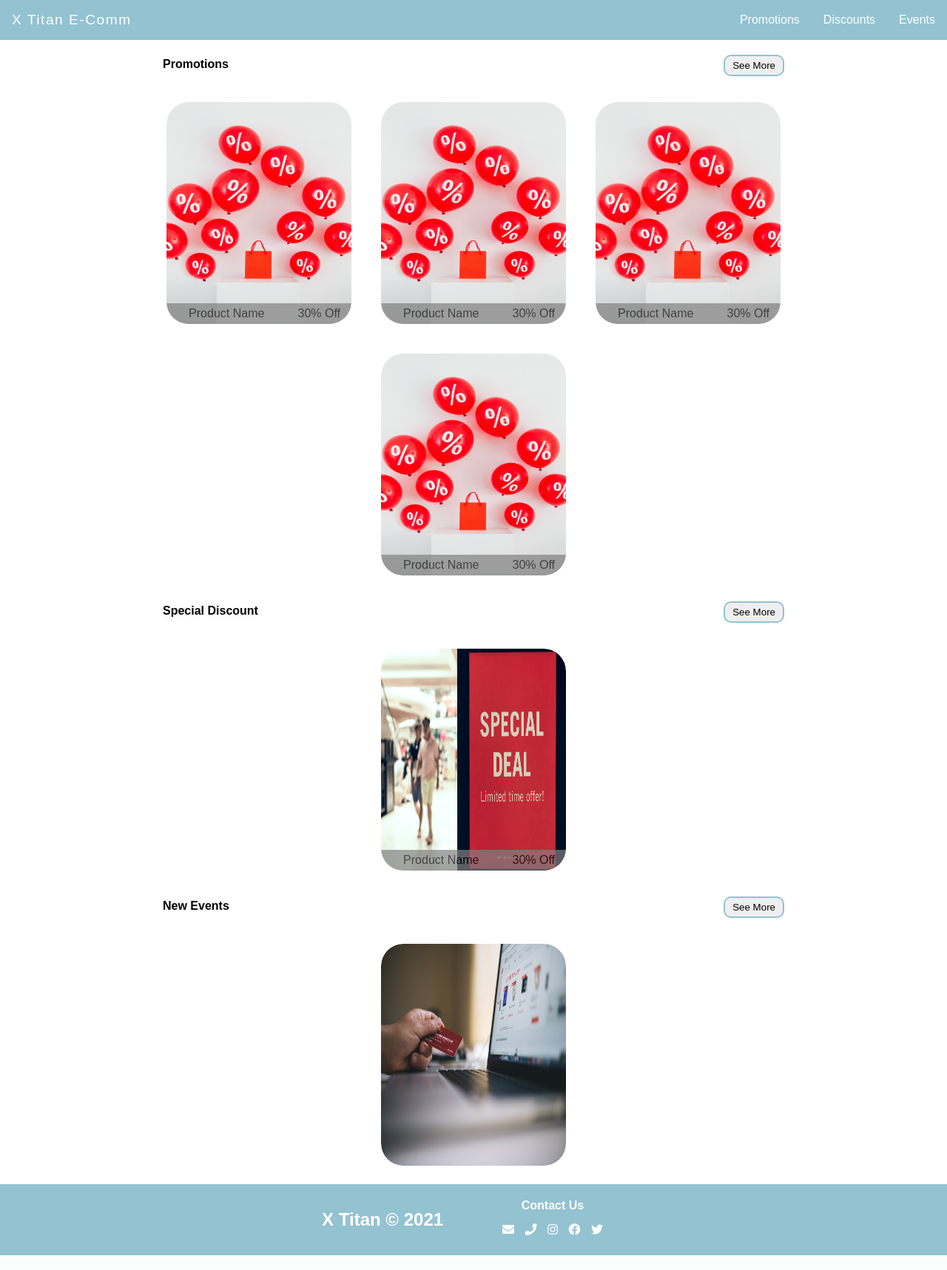
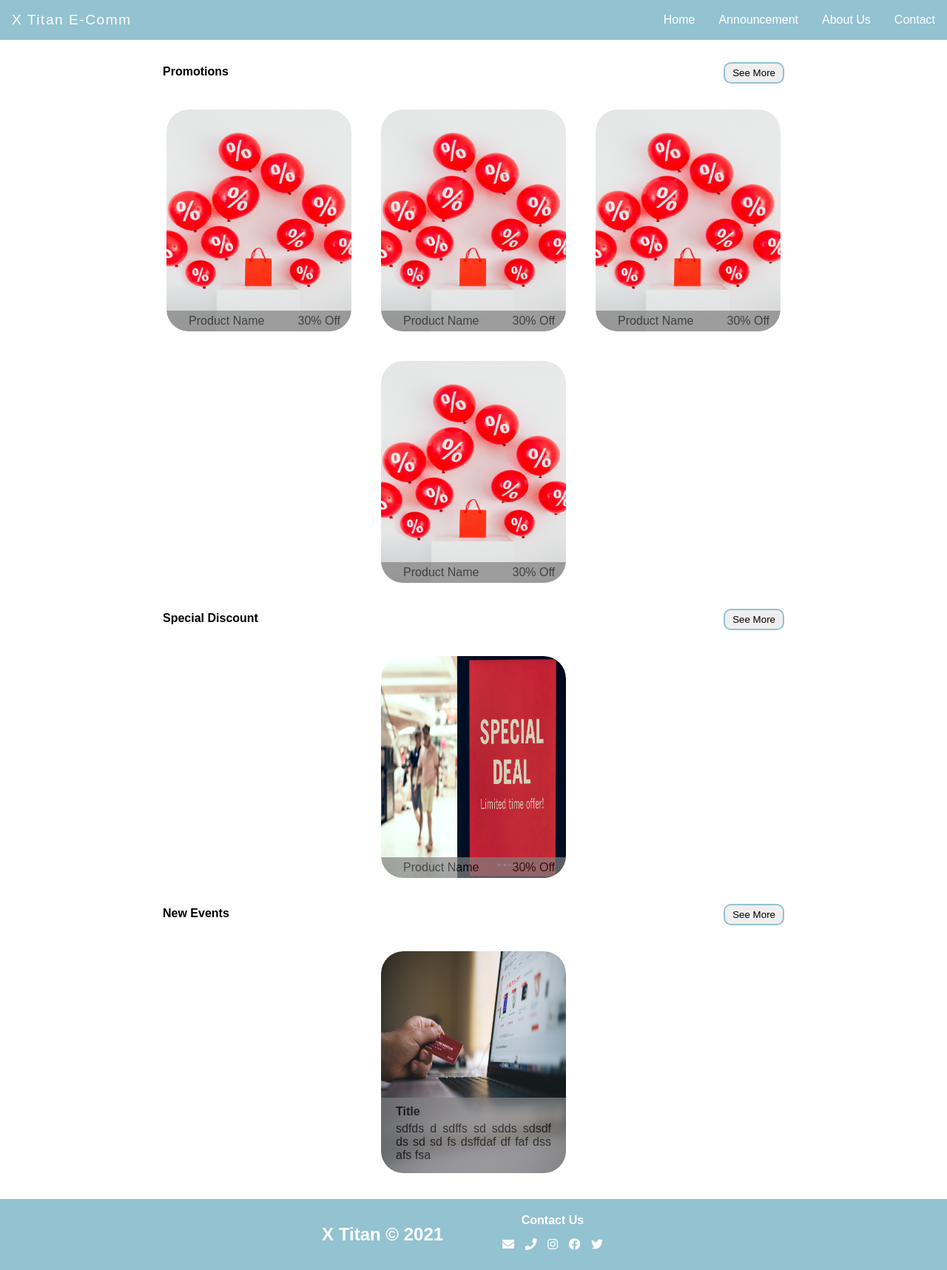
Before and after one commit to Ken-Liau/WebProgrammingAssignment, a PHP site: page /index.php?link=anouncement in a window 1280 px wide. Shown: the whole page at 74% size. Run offline with PHP 8.4, Linux system fonts and the light colour scheme.

Commit message:
done anouncement page design and element page design

```diff
--- a/index.php
+++ b/index.php
@@ -11,95 +11,22 @@
 </head>
 <body>
     <?php
-        include_once('partial/header.php');
-    ?>
-    <div class="content-container">
-        <div class="content-title">
-            <h4>Promotions</h4>
-            <div class="content-title-div">
-                <button>See More</button>
-            </div>
-        </div>
-        <div class="content-con-div">
-            <div class="content-con">
-                <img src="img/promotion.jpg" alt="" srcset="">
-                <div class="content-detail">
-                    <p>Product Name</p>
-                    <p>30% Off</p>
-                </div>
-                <div class="content-expired">
-                    Expired Date: 11/22/2020
-                </div>
-            </div>
-            <div class="content-con">
-                <img src="img/promotion.jpg" alt="" srcset="">
-                <div class="content-detail">
-                    <p>Product Name</p>
-                    <p>30% Off</p>
-                </div>
-                <div class="content-expired">
-                    Expired Date: 11/22/2020
-                </div>
-            </div>
-            <div class="content-con">
-                <img src="img/promotion.jpg" alt="" srcset="">
-                <div class="content-detail">
-                    <p>Product Name</p>
-                    <p>30% Off</p>
-                </div>
-                <div class="content-expired">
-                    Expired Date: 11/22/2020
-                </div>
-            </div>
-            <div class="content-con">
-                <img src="img/promotion.jpg" alt="" srcset="">
-                <div class="content-detail">
-                    <p>Product Name</p>
-                    <p>30% Off</p>
-                </div>
-                <div class="content-expired">
-                    Expired Date: 11/22/2020
-                </div>
-            </div>
-        </div>
-        <div class="content-title">
-            <h4>Special Discount</h4>
-            <div class="content-title-div">
-                <button>See More</button>
-            </div>
-        </div>
-        <div class="content-con-div">
-            <div class="content-con">
-                <img src="img/special-discount.jpg" alt="" srcset="">
-                <div class="content-detail">
-                    <p>Product Name</p>
-                    <p>30% Off</p>
-                </div>
-                <div class="content-expired">
-                    5:00PM to 7:00PM
-                </div>
-            </div>
-        </div>
-        <div class="content-title">
-            <h4>New Events</h4>
-            <div class="content-title-div">
-                <button>See More</button>
-            </div>
-        </div>
-        <div class="content-con-div">
-            <div class="content-con">
-                <img src="img/events.jpg" alt="" srcset="">
-                <div class="content-detail-event">
-                    <h4>Product Name</h4>
-                    <p>30% Off</p>
-                </div>
-                <div class="content-expired-event">
-                    Expired Date: 11/22/2020
-                </div>
-            </div>
-        </div>
-    </div>
-    <?php
+        error_reporting(0);
+        ini_set('display_errors', 0);
+
+        include('partial/header.php');
+
+        $link = $_GET['link'];
+        if($link == "anouncement"){
+            include_once('partial/anouncement.php');
+        }else if($link == "about"){
+
+        }else if($link == "contact"){
+
+        }else{
+            include_once('partial/home.php');
+        }
+
         include_once('partial/footer.php');
     ?>
     <script src="js/script.js"></script>
--- /dev/null
+++ b/partial/anouncement.php
@@ -0,0 +1,159 @@
+<?php
+
+    if(isset($_POST["promotion"])){
+        checkElement("promotion");
+    }else if(isset($_POST["discount"])){
+        checkElement("discount");
+    }else if(isset($_POST["event"])){
+        checkElement("event");
+    }else{
+        display();
+    }
+    function display(){
+        echo
+        '<div class="content-container">
+            <div class="content-title">
+                <h4>Promotions</h4>
+                <form class="content-title-div" method="post">
+                    <button type="submit" name="promotion">See More</button>
+                </form>
+            </div>
+            <div class="content-con-div">
+                <div class="content-con">
+                    <img src="img/promotion.jpg" alt="" srcset="">
+                    <div class="content-detail">
+                        <p>Product Name</p>
+                        <p>30% Off</p>
+                    </div>
+                    <div class="content-expired">
+                        Expired Date: 11/22/2020
+                    </div>
+                </div>
+                <div class="content-con">
+                    <img src="img/promotion.jpg" alt="" srcset="">
+                    <div class="content-detail">
+                        <p>Product Name</p>
+                        <p>30% Off</p>
+                    </div>
+                    <div class="content-expired">
+                        Expired Date: 11/22/2020
+                    </div>
+                </div>
+                <div class="content-con">
+                    <img src="img/promotion.jpg" alt="" srcset="">
+                    <div class="content-detail">
+                        <p>Product Name</p>
+                        <p>30% Off</p>
+                    </div>
+                    <div class="content-expired">
+                        Expired Date: 11/22/2020
+                    </div>
+                </div>
+                <div class="content-con">
+                    <img src="img/promotion.jpg" alt="" srcset="">
+                    <div class="content-detail">
+                        <p>Product Name</p>
+                        <p>30% Off</p>
+                    </div>
+                    <div class="content-expired">
+                        Expired Date: 11/22/2020
+                    </div>
+                </div>
+            </div>
+            <div class="content-title">
+                <h4>Special Discount</h4>
+                <form class="content-title-div" method="post">
+                    <button type="submit" name="discount">See More</button>
+                </form>
+            </div>
+            <div class="content-con-div">
+                <div class="content-con">
+                    <img src="img/special-discount.jpg" alt="" srcset="">
+                    <div class="content-detail">
+                        <p>Product Name</p>
+                        <p>30% Off</p>
+                    </div>
+                    <div class="content-expired">
+                        5:00PM to 7:00PM
+                    </div>
+                </div>
+            </div>
+            <div class="content-title">
+                <h4>New Events</h4>
+                <form class="content-title-div" method="post">
+                    <button type="submit" name="event">See More</button>
+                </form>
+            </div>
+            <div class="content-con-div">
+                <div class="content-con">
+                    <img src="img/events.jpg" alt="" srcset="">
+                    <div class="content-detail-event">
+                        <h4>Title</h4>
+                        <p>sdfds d sdffs sd sdds sdsdf ds sd sd fs  dsffdaf df faf dss afs fsa</p>
+                    </div>
+                    <div class="content-expired">
+                        Expired Date: 11/22/2020
+                    </div>
+                </div>
+            </div>
+        </div>';
+    }
+    function checkElement($element){
+        switch($element){
+            case "promotion":
+                echo
+                '<div class="content-container">
+                    <h2 class="element-title">Promotion</h2>
+                    <div class="content-con-div">
+                        <div class="content-con">
+                            <img src="img/promotion.jpg" alt="" srcset="">
+                            <div class="content-detail">
+                                <p>Product Name</p>
+                                <p>30% Off</p>
+                            </div>
+                            <div class="content-expired">
+                                Expired Date: 11/22/2020
+                            </div>
+                        </div>
+                    </div>
+                </div>';
+                break;
+            case "discount":
+                echo
+                '<div class="content-container">
+                    <h2 class="element-title">Special Discount</h2>
+                    <div class="content-con-div">
+                        <div class="content-con">
+                            <img src="img/special-discount.jpg" alt="" srcset="">
+                            <div class="content-detail">
+                                <p>Product Name</p>
+                                <p>30% Off</p>
+                            </div>
+                            <div class="content-expired">
+                                5:00PM to 7:00PM
+                            </div>
+                        </div>
+                    </div>
+                </div>';
+                break;
+            case "event":
+                echo
+                '<div class="content-container">
+                    <h2 class="element-title">Happening Events</h2>
+                    <div class="content-con-div">
+                        <div class="content-con">
+                            <img src="img/events.jpg" alt="" srcset="">
+                            <div class="content-detail-event">
+                                <h4>Title</h4>
+                                <p>sdfds d sdffs sd sdds sdsdf ds sd sd fs  dsffdaf df faf dss afs fsa</p>
+                            </div>
+                            <div class="content-expired">
+                                Expired Date: 11/22/2020
+                            </div>
+                        </div>
+                    </div>
+                </div>';
+                break;
+        }
+    }
+?>
--- a/partial/header.php
+++ b/partial/header.php
@@ -10,11 +10,12 @@ echo '
     </a>
     <div class="navbar-links">
         <ul>
-            <li><a href="#">Promotions</a></li>
-            <li><a href="#">Discounts</a></li>
-            <li><a href="#">Events</a></li>
+            <li><a href="?link=home">Home</a></li>
+            <li><a href="?link=anouncement">Announcement</a></li>
+            <li><a href="?link=about">About Us</a></li>
+            <li><a href="?link=contact">Contact</a></li>
         </ul>
     </div>
-    </nav>'
+    </nav>';
 
 ?>
--- /dev/null
+++ b/partial/home.php
@@ -0,0 +1,5 @@
+<?php
+
+    echo 'Home Page';
+
+?>
--- a/style.css
+++ b/style.css
@@ -52,7 +52,7 @@
     background-color: white;
     border-radius: 10px;
 }
-/*content*/
+/*anouncement*/
 .content-title{
     width: 100%;
     padding: 15px 120px;
@@ -76,7 +76,8 @@
 .content-container{
     width: 100%;
     height: auto;
-    padding: 5px 100px;
+    min-height: 80vh;
+    padding: 15px 100px;
 }
 .content-con-div{
     display: flex;
@@ -110,7 +111,21 @@
     border-bottom-right-radius: 30px;
 }
 .content-detail-event{
-
+    position: absolute;
+    bottom: 0;
+    width: 100%;
+    height: auto;
+    background-color: grey;
+    opacity: 0.7;
+    padding: 10px 20px;
+    display: flex;
+    flex-direction: column;
+    border-bottom-left-radius: 30px;
+    border-bottom-right-radius: 30px;
+}
+.content-detail-event p{
+    padding: 5px 0px;
+    text-align: justify;
 }
 .content-detail p:nth-child(1){
     width: 65%;
@@ -143,6 +158,15 @@
 .content-con:hover .content-expired{
     transform: translateY(0);
 }
+
+/*elements*/
+.element-title{
+    width: 100%;
+    height: auto;
+    padding: 15px 0px;
+    text-align: center;
+}
+
 /*footer*/
 footer{
     width: 100%;
```
